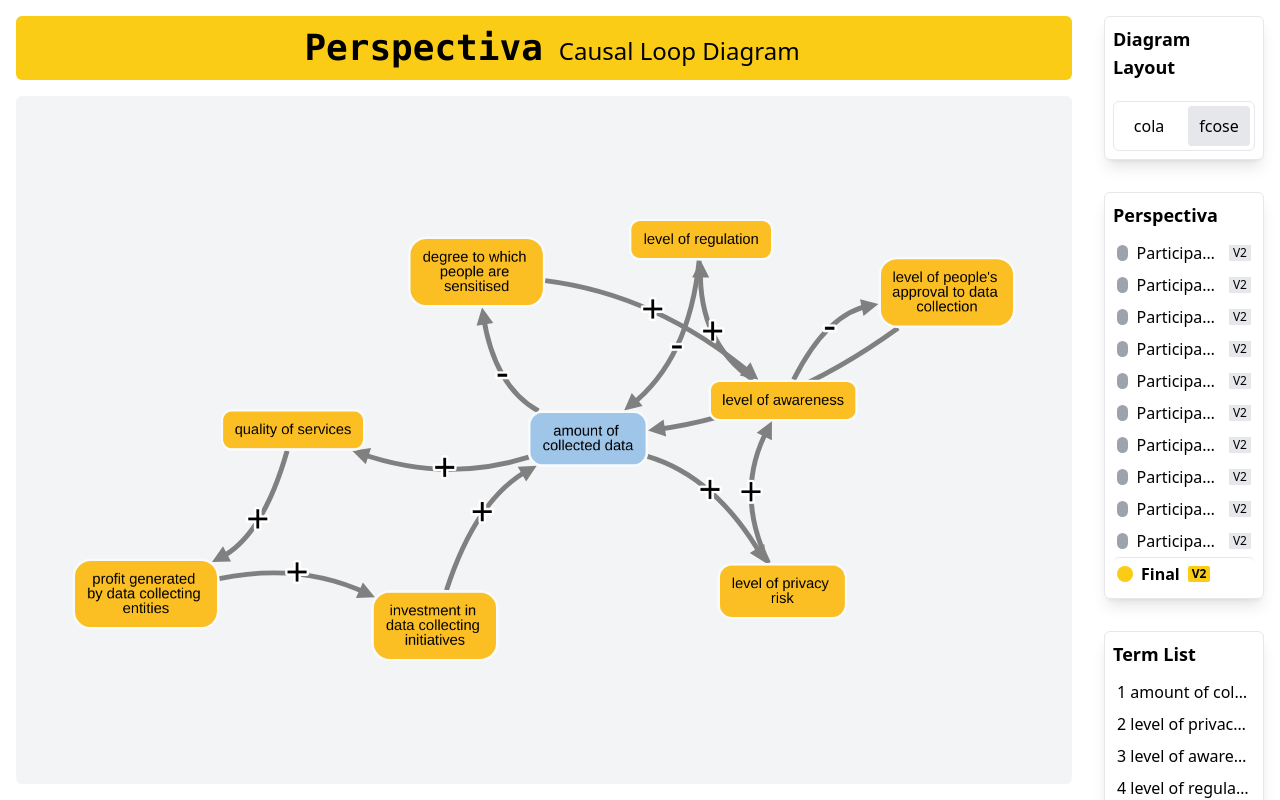
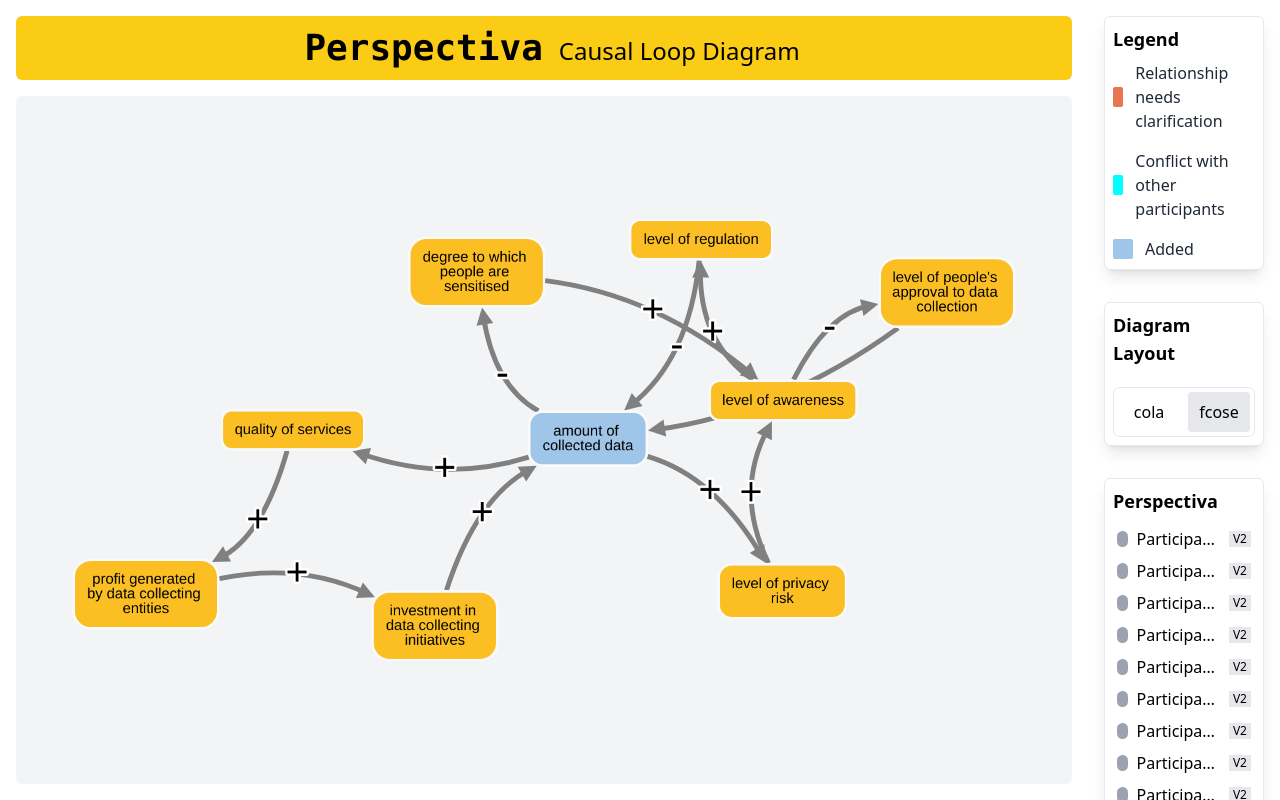
Before and after one commit to SonghaiFan/perspectiva-causal-loop-diagram, a Next.js app: page / in a window 1280 px wide. Built offline with nearby package versions, Linux system fonts and the light colour scheme; what cytoscape-cola would draw is missing.

Commit message:
add legend

```diff
--- a/src/components/Diagram.js
+++ b/src/components/Diagram.js
@@ -28,15 +28,15 @@ const Graph = ({ data, layout, focusVersion }) => {
     setTooltipVisible(false);
   };
 
-  useEffect(() => {
-    if (!cy.current) return; // Wait for Cytoscape to initialize
-    if (focusVersion) {
-      cy.current.elements().removeClass("highlighted");
-      cy.current.elements("node." + focusVersion).addClass("highlighted");
-    } else {
-      cy.current.elements().removeClass("highlighted");
-    }
-  }, [focusVersion]);
+  // useEffect(() => {
+  //   if (!cy.current) return; // Wait for Cytoscape to initialize
+  //   if (focusVersion) {
+  //     cy.current.elements().removeClass("highlighted");
+  //     cy.current.elements("node." + focusVersion).addClass("highlighted");
+  //   } else {
+  //     cy.current.elements().removeClass("highlighted");
+  //   }
+  // }, [focusVersion]);
 
   // Initialize Cytoscape when the component mounts
   useEffect(() => {
--- /dev/null
+++ b/src/components/Legend.js
@@ -0,0 +1,20 @@
+const Legend = ({ legendItems }) => {
+  return (
+    <div className="bg-white border rounded-md p-2 mb-8 shadow-lg">
+      <h4 className="text-lg font-semibold mb-2">Legend</h4>
+      <div className="space-y-4">
+        {legendItems.map((item, index) => (
+          <div key={index} className="flex items-center space-x-3">
+            <div
+              className="w-5 h-5 rounded-sm"
+              style={{ backgroundColor: item.color }}
+            ></div>
+            <span className="text-gray-800">{item.label}</span>
+          </div>
+        ))}
+      </div>
+    </div>
+  );
+};
+
+export default Legend;
--- a/src/components/Sidebar.js
+++ b/src/components/Sidebar.js
@@ -3,6 +3,13 @@ import { useState } from "react";
 import LayoutSelector from "./LayoutSelector";
 import VersionSelector from "./VersionSelector";
 import DatasetSelector from "./DatasetSelector";
+import Legend from "./Legend";
+
+const legendItems = [
+  { label: "Relationship needs clarification", color: "#E97451" },
+  { label: "Conflict with other participants", color: "#00FFFF" },
+  { label: "Added", color: "#9fc5e8" },
+];
 
 const Sidebar = ({
   dataset,
@@ -21,6 +28,7 @@ const Sidebar = ({
 
   return (
     <div className="w-[15%] p-4 h-full overflow-auto">
+      <Legend legendItems={legendItems} />
       {/*
       <DatasetSelector
         datasetItems={datasetItems}
--- a/src/components/Tooltip.js
+++ b/src/components/Tooltip.js
@@ -12,7 +12,7 @@ const Tooltip = ({ element, visible, position, placement }) => {
         height: tooltipRef.current.offsetHeight,
       });
     }
-  }, [visible, tooltipRef.current]);
+  }, [visible]);
 
   // Ensure the useMemo hooks are always called
   const history = useMemo(
```
